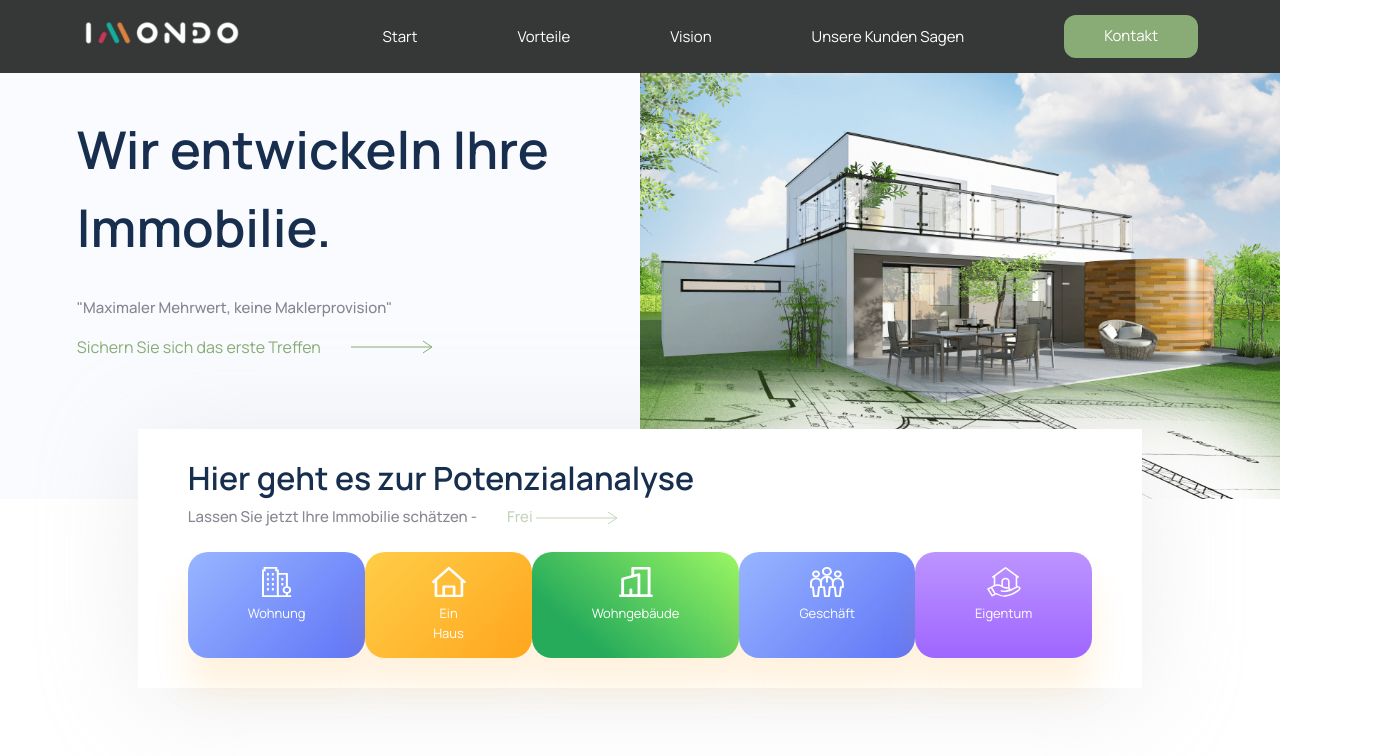
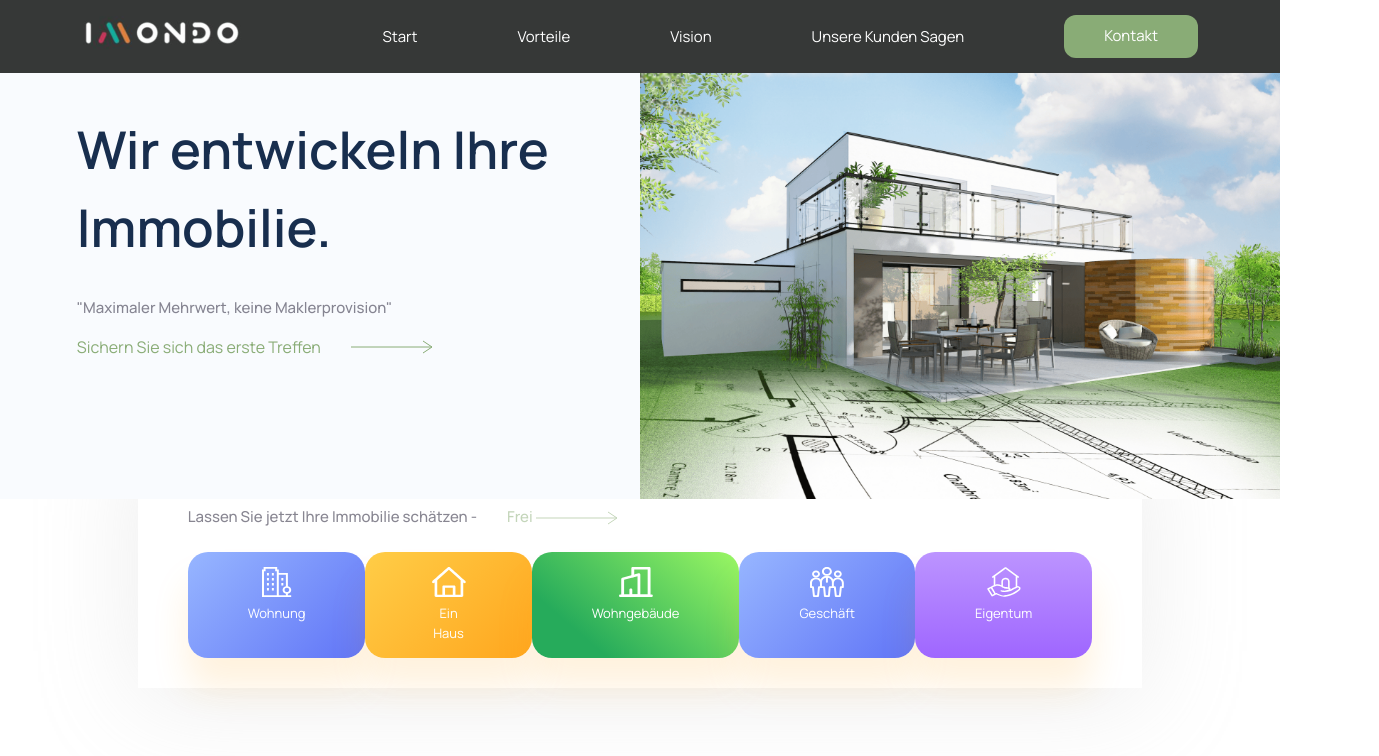
Before and after one commit to rajputrahul445/projectimmo, a React (Create React App) app: page / in a window 1280 px wide. Shown: the top 756 px of the page, 1379 px wide, since content can reach past the window. Built offline with nearby package versions, Linux system fonts and the light colour scheme.

Commit message:
overflow issue

```diff
--- a/public/css/style.css
+++ b/public/css/style.css
@@ -16,6 +16,9 @@ button{
     outline: none;
     box-shadow: none;
     cursor: pointer;
+}
+section{
+    overflow: hidden;
 }
 img {
     max-width: 100%
```
